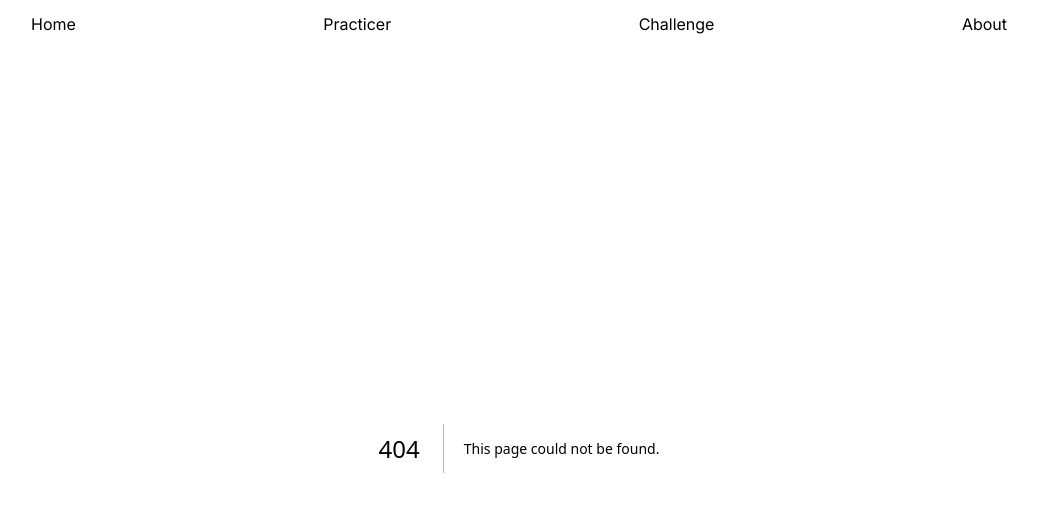
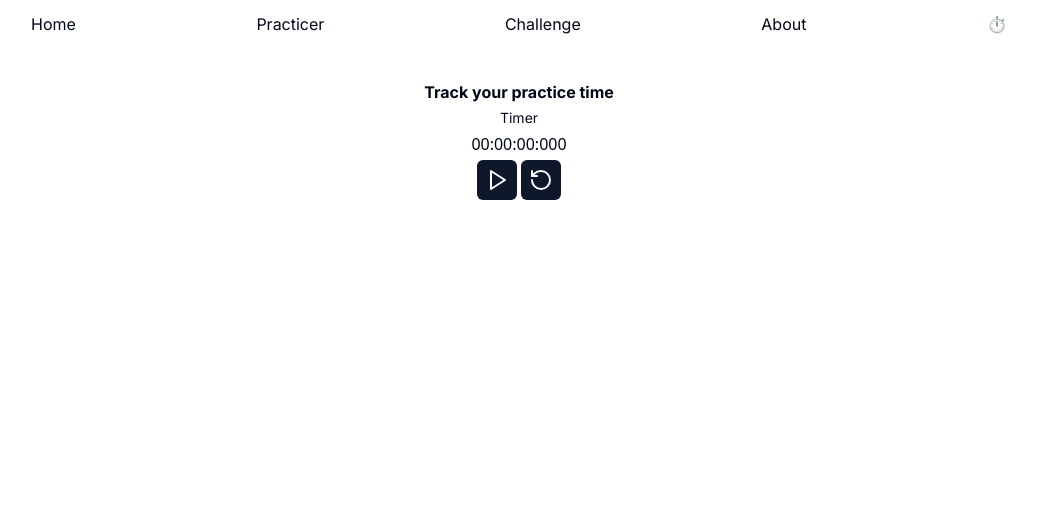
Before and after one commit to mahaultA/harmonear, a Next.js app: page /stopwatch in a window 1280 px wide. Before the commit this address had no page. Shown: the top 512 px of the page, without its empty margins (121-1159 px from the left). Built offline with nearby package versions, Linux system fonts and the light colour scheme.

Commit message:
[MOD] Gestion du Timer (stopwatch) pour qu'il soit accessible partout dans l'app et qu'il continue de s'écouler peu importe sur quelle page l'utilisateur se trouve sur l'app [ADD] Ajout du Timer dans la NavBar [MOD] Suppression des imports inutilisés

```diff
--- a/app/NavBar.jsx
+++ b/app/NavBar.jsx
@@ -1,7 +1,8 @@
 "use client";
-
+// NavBar.jsx
 import Link from "next/link";
 import { usePathname } from "next/navigation";
+import { TimerProvider } from "./TimerContext";
 
 const Navbar = ({ children }) => {
   const pathname = usePathname();
@@ -30,7 +31,13 @@ const Navbar = ({ children }) => {
         >
           About
         </Link>
-        {/* <Link href="/about">About</Link> */}
+
+        <Link
+          className={`link ${pathname === "/stopwatch" ? "active" : ""}`}
+          href="/stopwatch"
+        >
+          ⏱️
+        </Link>
       </nav>
       {children}
     </>
--- /dev/null
+++ b/app/Timer.jsx
@@ -0,0 +1,51 @@
+// Timer.jsx
+import React from "react";
+import { useTimerContext } from "./TimerContext";
+
+import { PauseIcon, PlayIcon, RotateCcw } from "lucide-react";
+import { Button } from "@/components/ui/button";
+
+const formatTime = (time) => {
+  const hours = Math.floor(time / 3600000);
+  const minutes = Math.floor((time % 3600000) / 60000);
+  const seconds = Math.floor((time % 60000) / 1000);
+  const milliseconds = Math.floor(time % 1000);
+  return `${hours.toString().padStart(2, "0")}:${minutes
+    .toString()
+    .padStart(2, "0")}:${seconds.toString().padStart(2, "0")}:${milliseconds
+    .toString()
+    .padStart(3, "0")}`;
+};
+
+const Timer = () => {
+  const { elapsedTime, isRunning, startTimer, stopTimer, resetTimer } =
+    useTimerContext();
+
+  const toggleTimer = () => {
+    if (isRunning) {
+      stopTimer();
+    } else {
+      startTimer();
+    }
+  };
+
+  return (
+    <div className="flex mx-auto items-center text-center my-8 flex-col gap-1">
+      <h2 className="font-bold">Track your practice time</h2>
+      <span className="text-sm">Timer</span>
+      <p className="flex mx-auto items-center text-center font-sans">
+        {formatTime(elapsedTime)}
+      </p>
+      <div className="flex gap-1">
+        <Button size="icon" onClick={toggleTimer}>
+          {isRunning ? <PauseIcon /> : <PlayIcon />}
+        </Button>
+        <Button size="icon" onClick={resetTimer}>
+          <RotateCcw />
+        </Button>
+      </div>
+    </div>
+  );
+};
+
+export default Timer;
--- /dev/null
+++ b/app/TimerContext.jsx
@@ -0,0 +1,19 @@
+// TimerContext.jsx
+
+"use client";
+import React, { createContext, useContext } from "react";
+import { useTimer } from "./useTimer";
+
+const TimerContext = createContext();
+
+export const TimerProvider = ({ children }) => {
+  const timer = useTimer();
+
+  return (
+    <TimerContext.Provider value={timer}>{children}</TimerContext.Provider>
+  );
+};
+
+export const useTimerContext = () => {
+  return useContext(TimerContext);
+};
--- a/app/challenge/page.jsx
+++ b/app/challenge/page.jsx
@@ -1,8 +1,6 @@
 "use client";
 
 import RandomNoteChallenge from "@/src/RandomNoteChallenge";
-import ScalePracticer from "@/src/ScalePracticer";
-import Timer from "@/src/Timer";
 
 export default function Challenge() {
   return <RandomNoteChallenge />;
--- a/app/layout.jsx
+++ b/app/layout.jsx
@@ -1,6 +1,7 @@
 import { Inter } from "next/font/google";
 import "./globals.css";
 import Navbar from "./NavBar";
+import { TimerProvider } from "./TimerContext";
 
 const inter = Inter({ subsets: ["latin"] });
 
@@ -13,8 +14,10 @@ export default function RootLayout({ children }) {
   return (
     <html lang="en">
       <body className={inter.className}>
-        <Navbar />
-        {children}
+        <TimerProvider>
+          <Navbar />
+          {children}
+        </TimerProvider>
       </body>
     </html>
   );
--- a/app/page.jsx
+++ b/app/page.jsx
@@ -1,8 +1,4 @@
 "use client";
-
-import RandomNoteChallenge from "@/src/RandomNoteChallenge";
-import ScalePracticer from "@/src/ScalePracticer";
-import Timer from "@/src/Timer";
 import Link from "next/link";
 import { usePathname } from "next/navigation";
 
@@ -11,8 +7,6 @@ export default function Home() {
     <main className="flex flex-col items-center p-24">
       <h1 className="text-2xl font-bold my-4">Music Training App</h1>
       <p>Presentation</p>
-
-      <Timer />
     </main>
   );
 }
--- /dev/null
+++ b/app/stopwatch/page.jsx
@@ -0,0 +1,7 @@
+"use client";
+
+import Timer from "../Timer";
+
+export default function Stopwatch() {
+  return <Timer />;
+}
--- /dev/null
+++ b/app/useTimer.jsx
@@ -0,0 +1,46 @@
+// useTimer.jsx
+import { useState, useEffect, useRef } from "react";
+
+const REFRESH_FREQ = 10; // Rafraîchir toutes les 10 millisecondes
+
+export const useTimer = () => {
+  const watchDogRef = useRef(null);
+  const [startTime, setStartTime] = useState(0);
+  const [elapsedTime, setElapsedTime] = useState(0);
+  const [isRunning, setIsRunning] = useState(false);
+
+  const startTimer = () => {
+    setStartTime(Date.now() - elapsedTime);
+    setIsRunning(true);
+  };
+
+  const stopTimer = () => {
+    setIsRunning(false);
+  };
+
+  const resetTimer = () => {
+    setElapsedTime(0);
+  };
+
+  useEffect(() => {
+    if (isRunning) {
+      watchDogRef.current = setInterval(() => {
+        const now = Date.now();
+        const elapsed = now - startTime;
+        setElapsedTime(elapsed);
+      }, REFRESH_FREQ);
+    } else {
+      clearInterval(watchDogRef.current);
+    }
+
+    return () => clearInterval(watchDogRef.current);
+  }, [isRunning, startTime]);
+
+  return {
+    elapsedTime,
+    isRunning,
+    startTimer,
+    stopTimer,
+    resetTimer,
+  };
+};
--- a/src/Timer.jsx
+++ /dev/null
@@ -1,97 +0,0 @@
-import React, { useState, useEffect, useRef } from "react";
-import { Button } from "@/components/ui/button";
-import { cn } from "@/lib/utils";
-import { PauseIcon, PlayIcon, RotateCcw } from "lucide-react";
-
-const REFRESH_FREQ = 10; // Rafraîchir toutes les 10 millisecondes
-
-const useTimer = () => {
-  const watchDogRef = useRef(null);
-  const [startTime, setStartTime] = useState(0);
-  const [elapsedTime, setElapsedTime] = useState(0);
-  const [isRunning, setIsRunning] = useState(false);
-
-  const startTimer = () => {
-    setStartTime(Date.now() - elapsedTime);
-    setIsRunning(true);
-  };
-
-  const stopTimer = () => {
-    setIsRunning(false);
-  };
-
-  const resetTimer = () => {
-    setElapsedTime(0);
-  };
-
-  useEffect(() => {
-    if (isRunning) {
-      watchDogRef.current = setInterval(() => {
-        const now = Date.now();
-        const elapsed = now - startTime;
-        setElapsedTime(elapsed);
-      }, REFRESH_FREQ);
-    } else {
-      clearInterval(watchDogRef.current);
-    }
-
-    return () => clearInterval(watchDogRef.current);
-  }, [isRunning, startTime]);
-
-  return {
-    elapsedTime,
-    isRunning,
-    startTimer,
-    stopTimer,
-    resetTimer,
-  };
-};
-
-const formatTime = (time) => {
-  const hours = Math.floor(time / 3600000);
-  const minutes = Math.floor((time % 3600000) / 60000);
-  const seconds = Math.floor((time % 60000) / 1000);
-  const milliseconds = Math.floor(time % 1000);
-  return `${hours.toString().padStart(2, "0")}:${minutes
-    .toString()
-    .padStart(2, "0")}:${seconds.toString().padStart(2, "0")}:${milliseconds
-    .toString()
-    .padStart(3, "0")}`;
-};
-
-const Timer = () => {
-  const { elapsedTime, isRunning, startTimer, stopTimer, resetTimer } =
-    useTimer();
-
-  const toggleTimer = () => {
-    if (isRunning) {
-      stopTimer();
-    } else {
-      startTimer();
-    }
-  };
-
-  return (
-    <div className="flex mx-auto items-center text-center my-8 flex-col gap-1">
-      <h2 className="font-bold">Track your practice time</h2>
-      <span className="text-sm">Timer</span>
-      <p className="flex mx-auto items-center text-center font-sans">
-        {formatTime(elapsedTime)}
-      </p>
-      <div className="flex gap-1">
-        <Button
-          className={cn("rounded-full")}
-          size="icon"
-          onClick={toggleTimer}
-        >
-          {isRunning ? <PauseIcon /> : <PlayIcon />}
-        </Button>
-        <Button className={cn("rounded-full")} size="icon" onClick={resetTimer}>
-          <RotateCcw />
-        </Button>
-      </div>
-    </div>
-  );
-};
-
-export default Timer;
```
